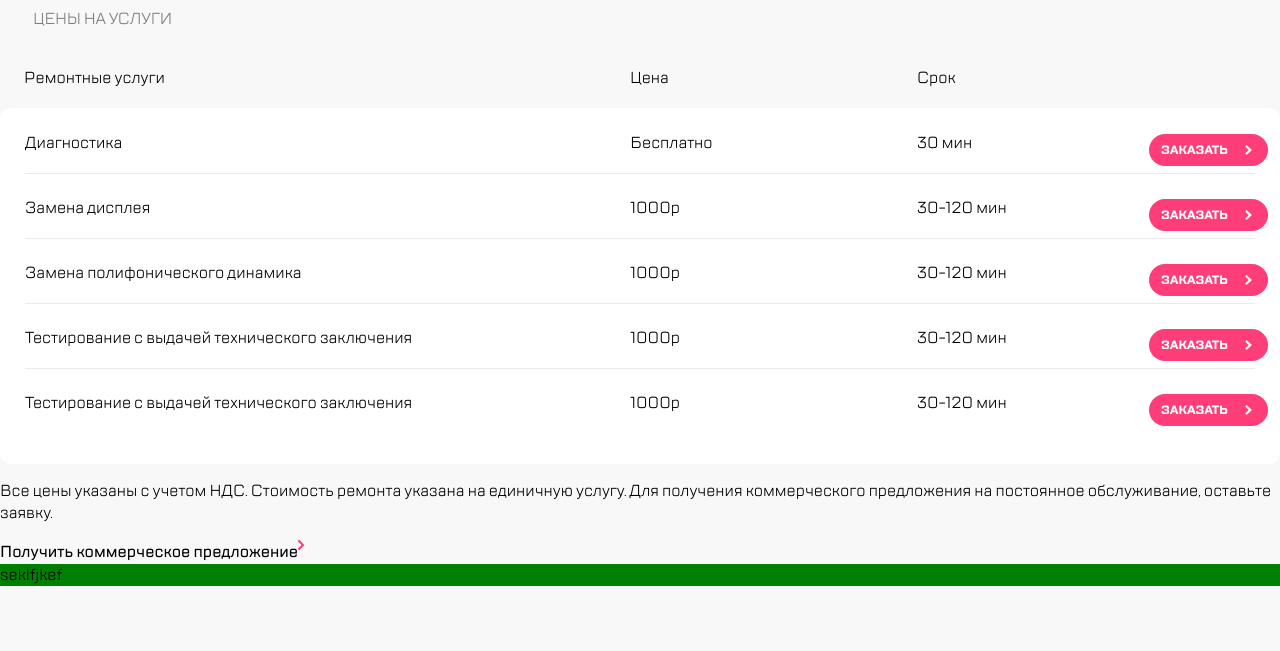
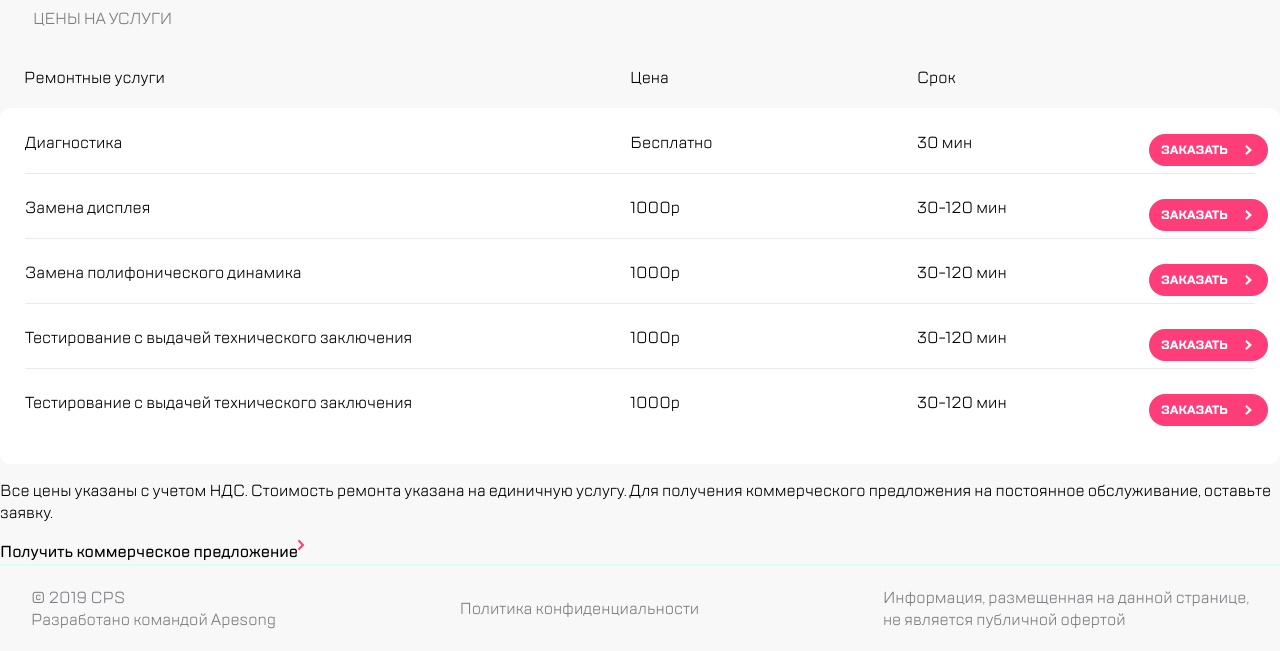
Before and after one commit to Vladcher1/CPS, a website built with webpack: page block7/src/index.html in a window 1280 px wide. Shown: the part 1806-2457 px from the top of the page. Before the commit the page ends 2392 px from the top, so only its background shows below. Built offline with nearby package versions, Linux system fonts and the light colour scheme; files whose address does not match are found by name.

Commit message:
copyright done

```diff
--- a/block7/src/index.html
+++ b/block7/src/index.html
@@ -24,7 +24,7 @@
           src="\src\img\checkstatusicon-search.svg"></button>
     </header>
 
-<main class="modal-main">
+<div class="modal-main">
       <nav class="modal-main__main-menu">
         <div class="modal-main__headline">
           <img class="modal-main__headline-icon" src="/src/img/highlight.svg">
@@ -55,7 +55,7 @@
             </button>
         </ul>
       </nav>
-    </main>
+    </div>
 
     <footer class="modal-footer">
       <div class="modal-footer__buttons">
@@ -76,7 +76,6 @@
       </div>
     </footer>
   </div>
-
 
   <header class="page-header">
     <nav class="page-header__main-menu">
@@ -236,6 +235,7 @@
         </button>
       </section>
       <!-- ремонт различных видок техники -->
+
     <section class="tech-repair">
   <h2 class="brand-list-title">Ремонт техники различных видов техники</h2>
       <ul class="brands__list button-close">
@@ -268,7 +268,6 @@
           <p>Показать всё</p>
             </button>
 </section>
-
 
 <!-- цена на услуги -->
 <section class="price">
@@ -345,13 +344,19 @@
             </button>
             </div>
 
-  </section>
-<footer class="page-footer">
-              seklfjkef
-            </footer>
+
+            <footer class="page-footer">
+             <div class="copyright-year">© 2019 CPS
+              <br>Разработано командой Apesong </div>
+              <div class=copyright-policy>Политика конфиденциальности</div>
+              <div class="copyright-information">Информация, размещенная на данной странице, <br>не является публичной офертой</div>
+    </footer>
+
+            </section>
+
 </main>
-
-</div>
+     </div>
+      </div>
 
   <script src="https://cdn.jsdelivr.net/npm/swiper@8/swiper-bundle.min.js"></script>
   <script src="/javascript/script.js"></script>
--- a/block7/src/scss/footer.scss
+++ b/block7/src/scss/footer.scss
@@ -1,8 +1,16 @@
 .page-footer{
-   background-color: green;
+   border-top: 2px solid #D9FFF5;
+   display: flex;
+   color: #7E7E82;
+   justify-content: space-between;
+   height: 85px;
+   align-items: center;
 
+   .copyright-year{
+      margin-left: 31px;
+   }
+
+   .copyright-information{
+      margin-right: 31px;
+   }
 }
-
-footer{
-display:block;
-}
--- a/block7/src/scss/fullscreen.scss
+++ b/block7/src/scss/fullscreen.scss
@@ -1,16 +1,22 @@
+html, body {
+  min-height: 100%;
+}
+
 @media (min-width: 1439px) {
   body {
-    margin:0;
+    margin: 0;
   }
 
   .flexbox-container {
     display: flex;
+
   }
 
   .modal-style {
     width: 308px;
     box-shadow: none;
     background-color: white;
+
   }
   .page-main {
     margin-left: 308px;
@@ -56,8 +62,6 @@
     }
   }
 
-
-
   .page-footer {
     .copyright {
       display: flex;
@@ -67,7 +71,6 @@
 
   .nds-text {
     width: 421px;
-    height: 60px;
     margin-top: 32px;
     margin-left: 32px;
 
--- a/block7/src/scss/modal.scss
+++ b/block7/src/scss/modal.scss
@@ -19,18 +19,16 @@
 .button-style:hover {
   filter: grayscale(0.2);
 }
-
 body {
   margin: 0;
-  height:inherit;
 
 }
 .modal-style {
   width: 320px;
-
   margin-right: auto;
   font-family: "TT Lakes";
   position: sticky;
+  height: auto;
   margin-bottom: 0;
   margin-left: 0;
   box-shadow: 10px 10px 30px 10px #0e185033;
--- a/block7/src/scss/pricelist.scss
+++ b/block7/src/scss/pricelist.scss
@@ -58,6 +58,7 @@
       margin-left: 24px;
       margin-top: 23px;
     }
+
     .order-button {
       width: 140px;
       margin-left: 24px;
```
